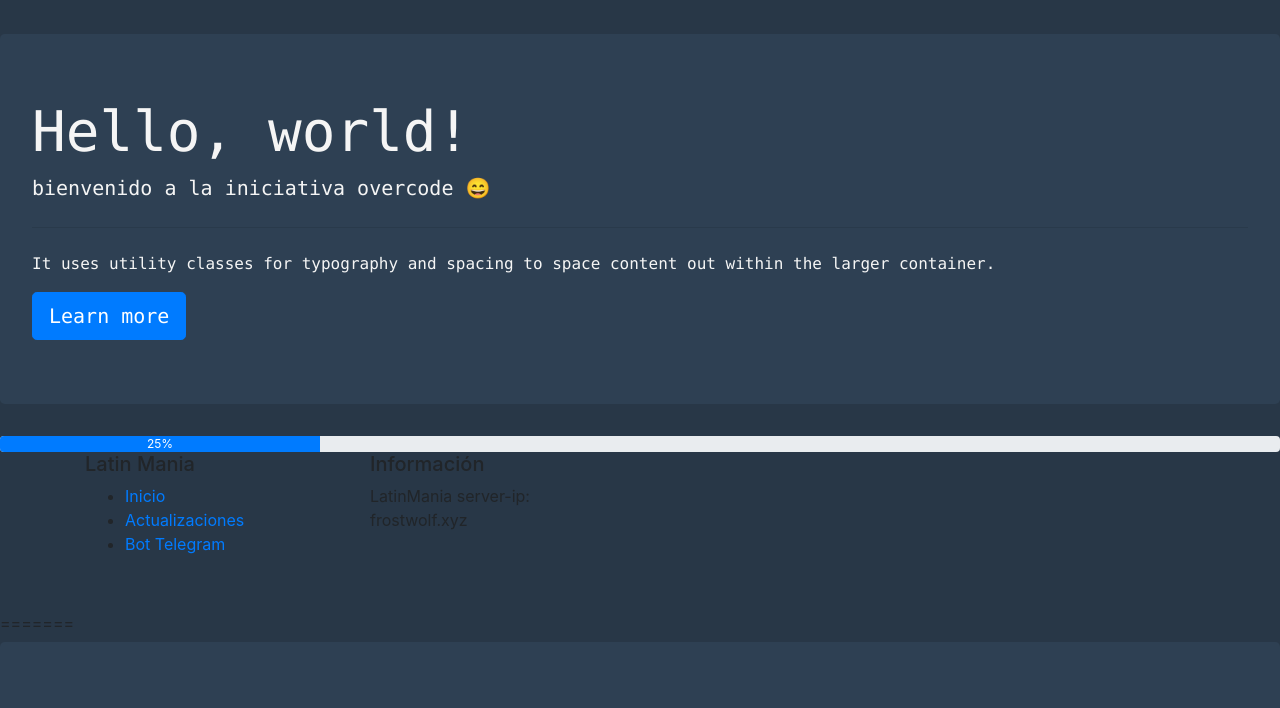
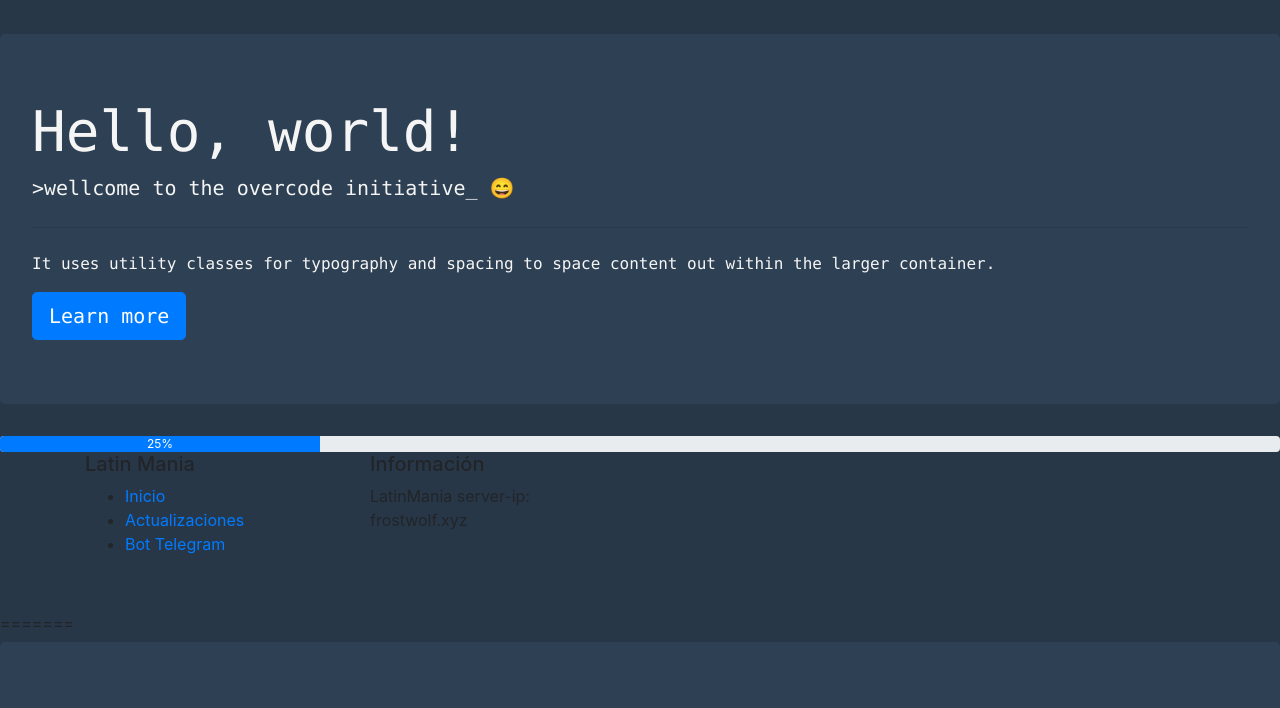
Before and after one commit to Nizzy0128/OverCode, a plain HTML site: page index.html in a window 1280 px wide. Shown: the part 70-778 px from the top of the page. Drawn offline with nearby package versions, Linux system fonts and the light colour scheme.

Commit message:
cambio en el mensaje del jumbotron

```diff
--- a/index.html
+++ b/index.html
@@ -41,7 +41,7 @@
     <br><br>
     <div class="jumbotron">
         <h1 class="display-4">Hello, world!</h1>
-        <p class="lead">bienvenido a la iniciativa overcode 😄</p>
+        <p class="lead"> >wellcome to the overcode initiative_ 😄</p>
         <hr class="my-4">
         <p>It uses utility classes for typography and spacing to space content out within the larger container.</p>
         <a class="btn btn-primary btn-lg" href="#" role="button">Learn more</a>
```
